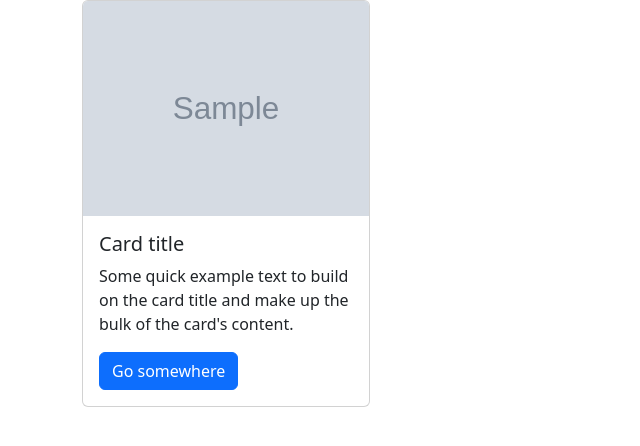
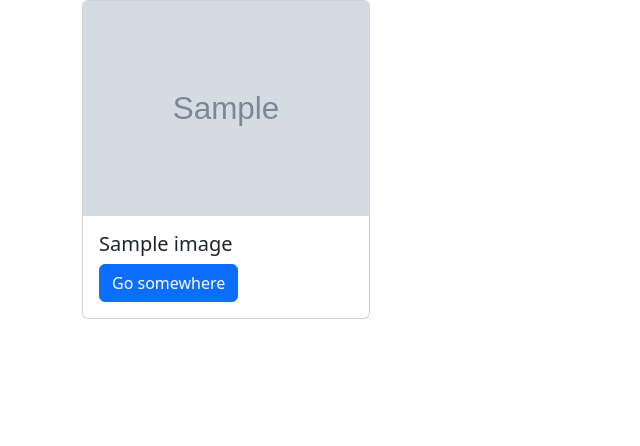
Before and after one commit to aust1inn/aust1inn-gallery, a Django app: page / in a window 1280 px wide. Shown: the top 446 px of the page, without its empty margins (0-640 px from the left). Run offline with Django 4.2, Linux system fonts and the light colour scheme; tables that the repository leaves empty hold one stand-in row (values such as "Sample post"); grey boxes marked "Sample" are stand-in pictures; some libraries are stand-ins or nearby versions.

Commit message:
adds more pics

```diff
--- a/photos/templates/photos/index.html
+++ b/photos/templates/photos/index.html
@@ -2,18 +2,18 @@
 
  {% block content %}
 
- <div class="container">
+ <div class="container d-flex">
     {% for image in images %}
 
     <div class="card" style="width: 18rem;">
         <img class="card-img-top" src="{{image.image.url}}" alt="Card image cap">
         <div class="card-body">
-          <h5 class="card-title">Card title</h5>
-          <p class="card-text">Some quick example text to build on the card title and make up the bulk of the card's content.</p>
+          <h5 class="card-title">{{image.name}}</h5>
           <a href="#" class="btn btn-primary">Go somewhere</a>
         </div>
       </div>
+    {% endfor %}
+
  </div>
- {% endfor %}
 
  {% endblock %}
```
Also changed, not shown: media/images/biryani.jpeg (added), media/images/insta.jpeg (added), media/images/samaki.jpeg (added), media/images/ucl.jpeg (added).
